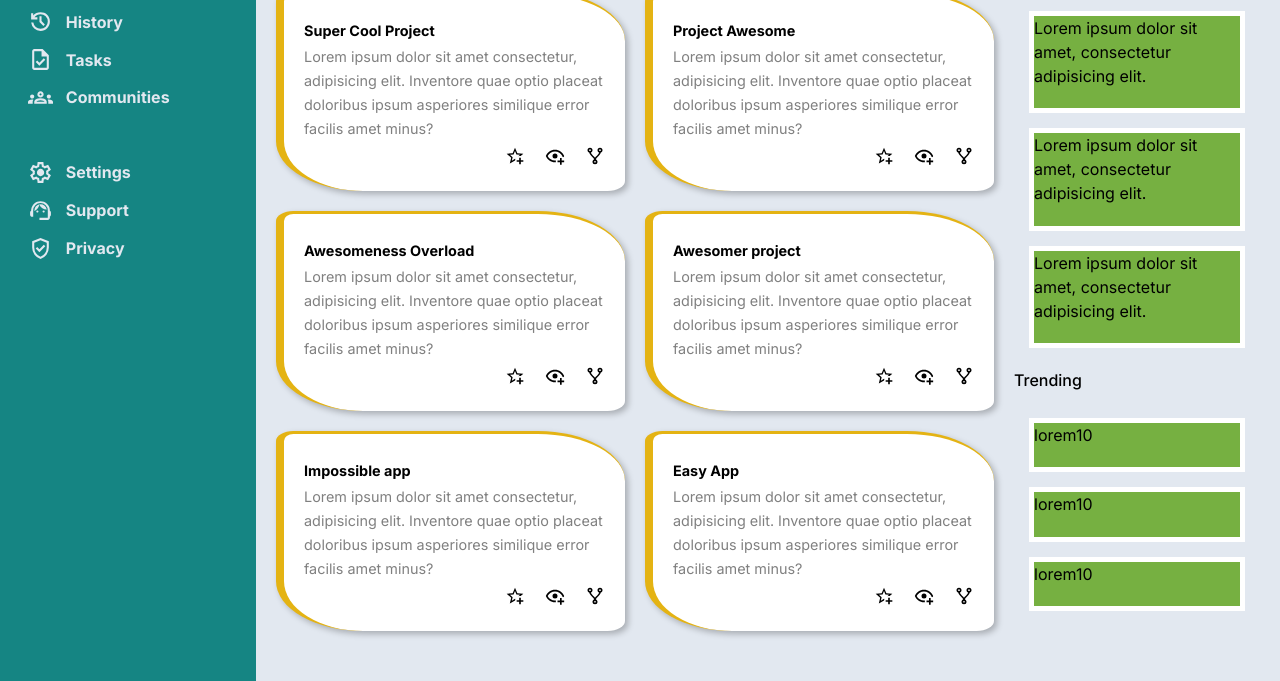
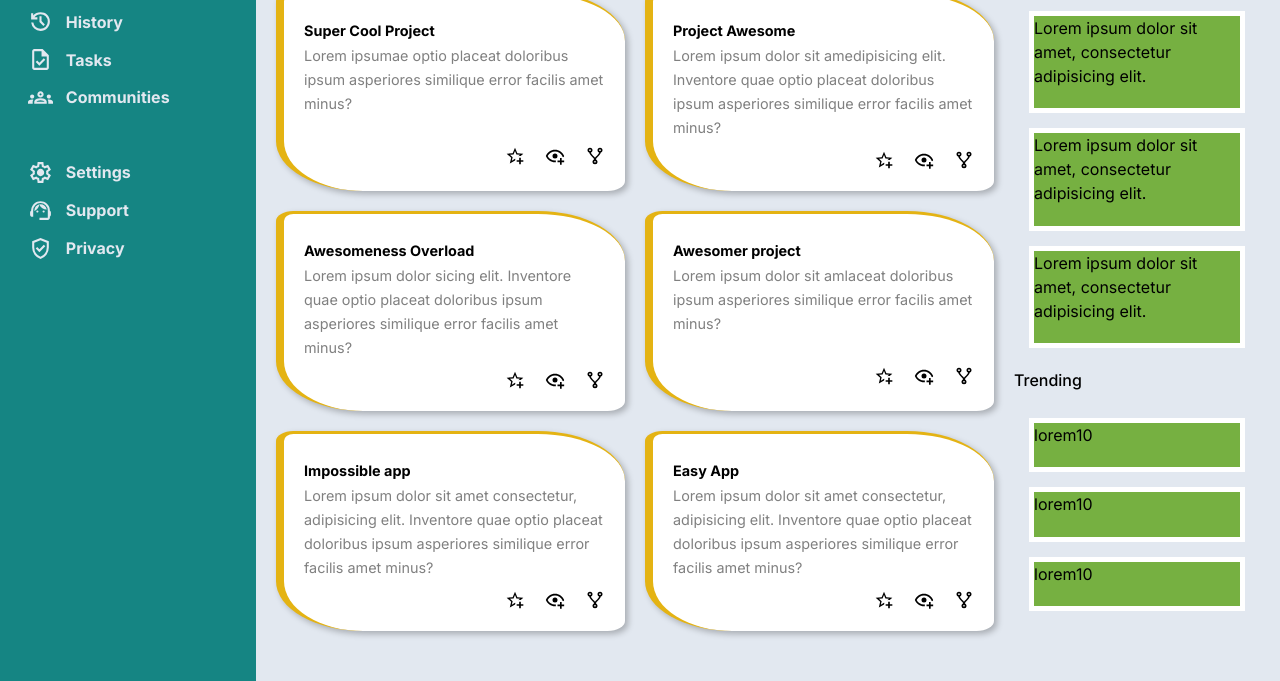
Before and after one commit to srj-17/admin-dashboard, a plain HTML site: page index.html in a window 1280 px wide. Shown: the part 225-906 px from the top of the page. Drawn offline with Linux system fonts and the light colour scheme.

Commit message:
Change the alignment to same for all project-text
the project text centered before because different
amount of space was given to project header, but now
we have fixed it to be 25px

```diff
--- a/index.html
+++ b/index.html
@@ -125,7 +125,7 @@
                                 Super Cool Project
                             </div>
                             <div class="project-text">
-                                Lorem ipsum dolor sit amet consectetur, adipisicing elit. Inventore quae optio placeat doloribus ipsum asperiores similique error facilis amet minus?
+                                Lorem ipsumae optio placeat doloribus ipsum asperiores similique error facilis amet minus?
                             </div>
                             <div class="project-utls">
                                 <svg xmlns="http://www.w3.org/2000/svg" viewBox="0 0 24 24" height="20px" width="20px"><title>star-plus-outline</title><path d="M5.8 21L7.4 14L2 9.2L9.2 8.6L12 2L14.8 8.6L22 9.2L18.8 12H18C17.3 12 16.6 12.1 15.9 12.4L18.1 10.5L13.7 10.1L12 6.1L10.3 10.1L5.9 10.5L9.2 13.4L8.2 17.7L12 15.4L12.5 15.7C12.3 16.2 12.1 16.8 12.1 17.3L5.8 21M17 14V17H14V19H17V22H19V19H22V17H19V14H17Z" /></svg>
@@ -138,7 +138,7 @@
                                 Project Awesome
                             </div>
                             <div class="project-text">
-                                Lorem ipsum dolor sit amet consectetur, adipisicing elit. Inventore quae optio placeat doloribus ipsum asperiores similique error facilis amet minus?
+                                Lorem ipsum dolor sit amedipisicing elit. Inventore quae optio placeat doloribus ipsum asperiores similique error facilis amet minus?
                             </div>
                             <div class="project-utls">
                                 <svg xmlns="http://www.w3.org/2000/svg" viewBox="0 0 24 24" height="20px" width="20px"><title>star-plus-outline</title><path d="M5.8 21L7.4 14L2 9.2L9.2 8.6L12 2L14.8 8.6L22 9.2L18.8 12H18C17.3 12 16.6 12.1 15.9 12.4L18.1 10.5L13.7 10.1L12 6.1L10.3 10.1L5.9 10.5L9.2 13.4L8.2 17.7L12 15.4L12.5 15.7C12.3 16.2 12.1 16.8 12.1 17.3L5.8 21M17 14V17H14V19H17V22H19V19H22V17H19V14H17Z" /></svg>
@@ -151,7 +151,7 @@
                                 Awesomeness Overload
                             </div>
                             <div class="project-text">
-                                Lorem ipsum dolor sit amet consectetur, adipisicing elit. Inventore quae optio placeat doloribus ipsum asperiores similique error facilis amet minus?
+                                Lorem ipsum dolor sicing elit. Inventore quae optio placeat doloribus ipsum asperiores similique error facilis amet minus?
                             </div>
                             <div class="project-utls">
                                 <svg xmlns="http://www.w3.org/2000/svg" viewBox="0 0 24 24" height="20px" width="20px"><title>star-plus-outline</title><path d="M5.8 21L7.4 14L2 9.2L9.2 8.6L12 2L14.8 8.6L22 9.2L18.8 12H18C17.3 12 16.6 12.1 15.9 12.4L18.1 10.5L13.7 10.1L12 6.1L10.3 10.1L5.9 10.5L9.2 13.4L8.2 17.7L12 15.4L12.5 15.7C12.3 16.2 12.1 16.8 12.1 17.3L5.8 21M17 14V17H14V19H17V22H19V19H22V17H19V14H17Z" /></svg>
@@ -164,7 +164,7 @@
                                 Awesomer project
                             </div>
                             <div class="project-text">
-                                Lorem ipsum dolor sit amet consectetur, adipisicing elit. Inventore quae optio placeat doloribus ipsum asperiores similique error facilis amet minus?
+                                Lorem ipsum dolor sit amlaceat doloribus ipsum asperiores similique error facilis amet minus?
                             </div>
                             <div class="project-utls">
                                 <svg xmlns="http://www.w3.org/2000/svg" viewBox="0 0 24 24" height="20px" width="20px"><title>star-plus-outline</title><path d="M5.8 21L7.4 14L2 9.2L9.2 8.6L12 2L14.8 8.6L22 9.2L18.8 12H18C17.3 12 16.6 12.1 15.9 12.4L18.1 10.5L13.7 10.1L12 6.1L10.3 10.1L5.9 10.5L9.2 13.4L8.2 17.7L12 15.4L12.5 15.7C12.3 16.2 12.1 16.8 12.1 17.3L5.8 21M17 14V17H14V19H17V22H19V19H22V17H19V14H17Z" /></svg>
--- a/style.css
+++ b/style.css
@@ -270,6 +270,7 @@
     font-size: 0.9rem;
 
     display: grid;
+    grid-template-rows: 25px 1fr 30px;
     justify-content: start;
     align-items: start;
 }
@@ -279,6 +280,7 @@
 }
 
 .project .project-text {
+    justify-self: start;
     color: grey
 }
 
```
